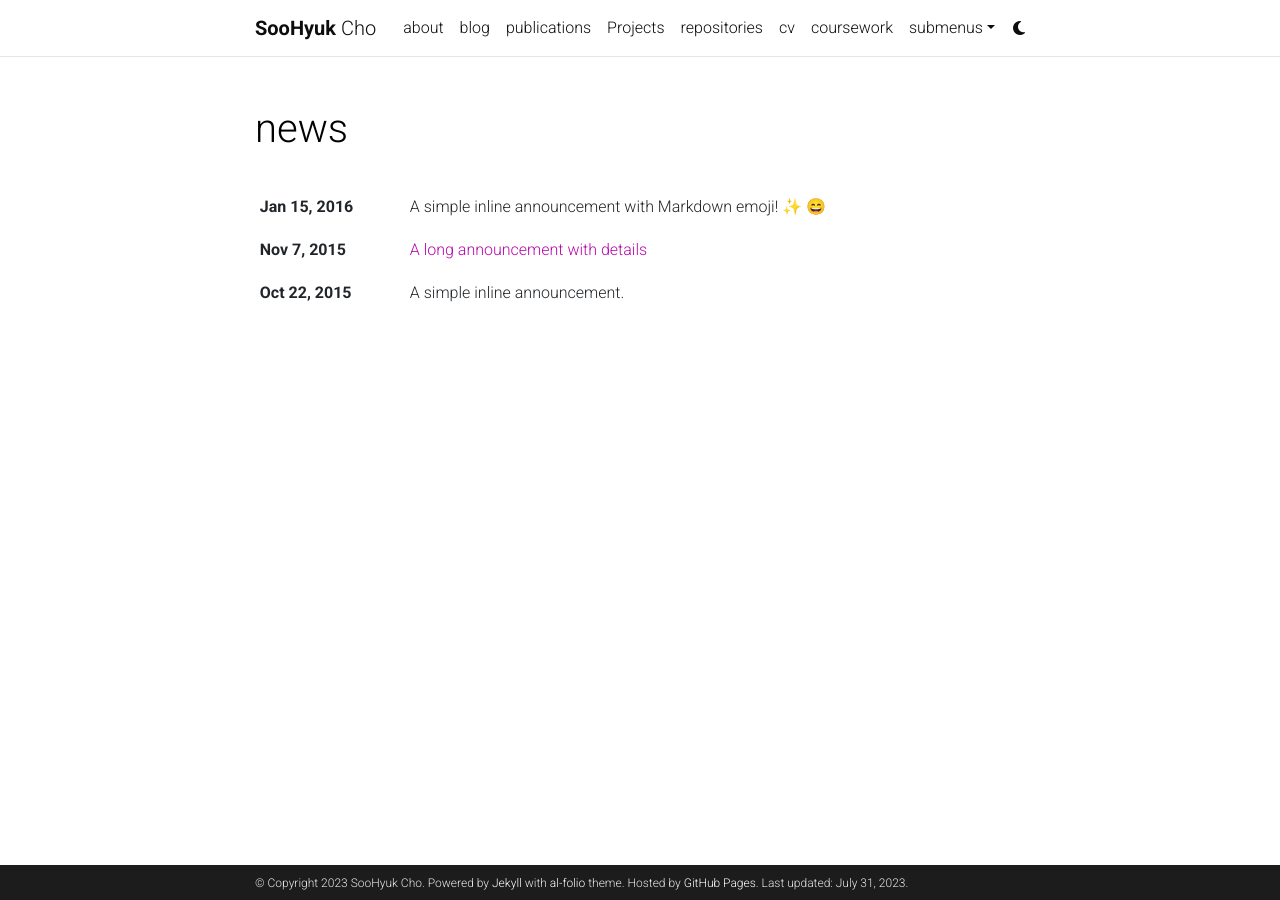
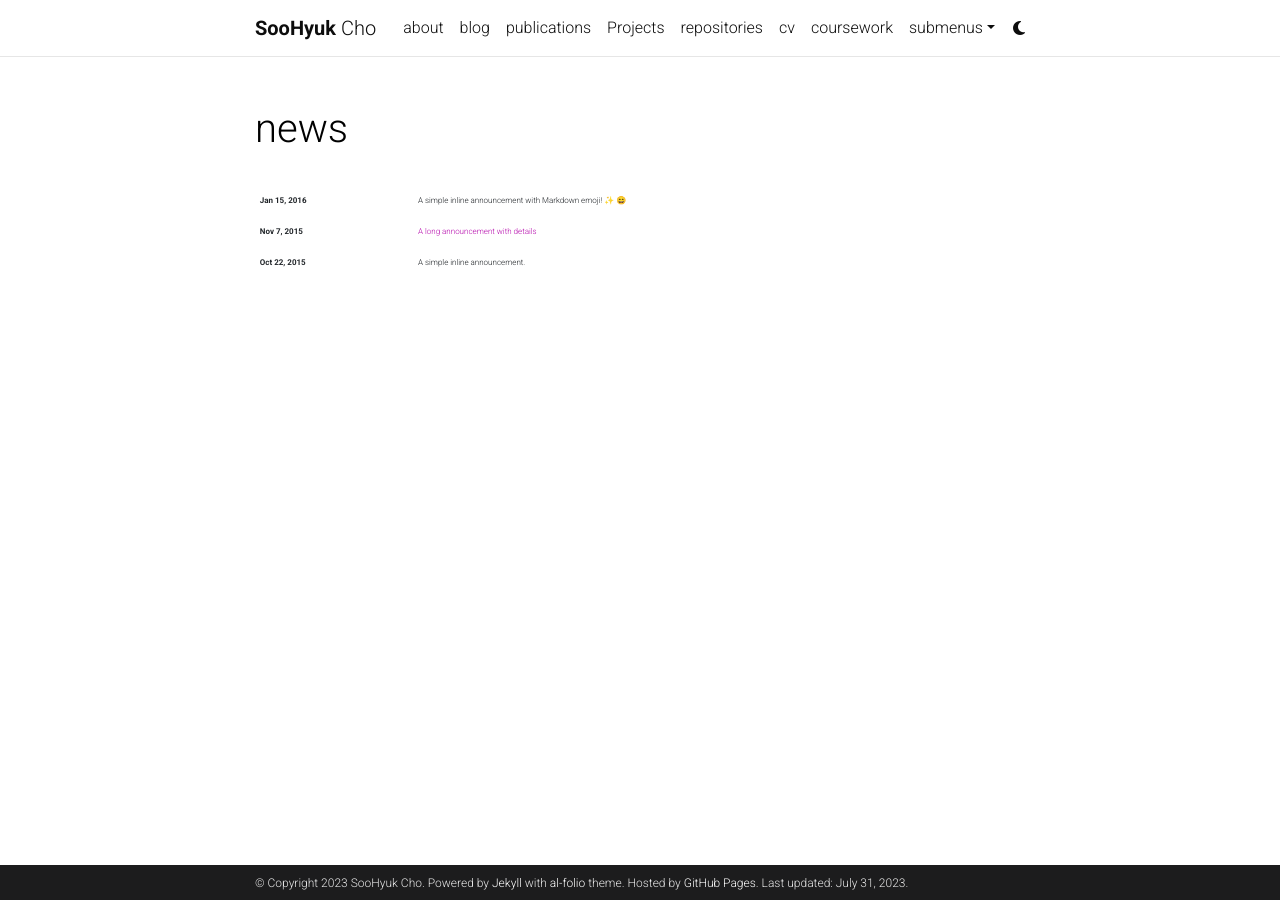
Before and after one commit to soohyuk-cho/soohyuk-cho.github.io, a Jekyll site: the page built from news.html, in a window 1280 px wide. Built offline with Jekyll 4.4.1, drawn with Linux system fonts in a browser that asks for light colours; emoji names are drawn with the system emoji font; comment, search, counter and statistics services are not loaded; a style sheet for code colours, icons or effects is not loaded.

```diff
--- a/_sass/_base.scss
+++ b/_sass/_base.scss
@@ -26,7 +26,7 @@ hr {
 table {
   td,
   th {
-    font-size: 1rem;
+    font-size: 0.5rem;
   }
 
   th {
```
Also changed, not shown: _pages/about.md (+1 -1 lines).
